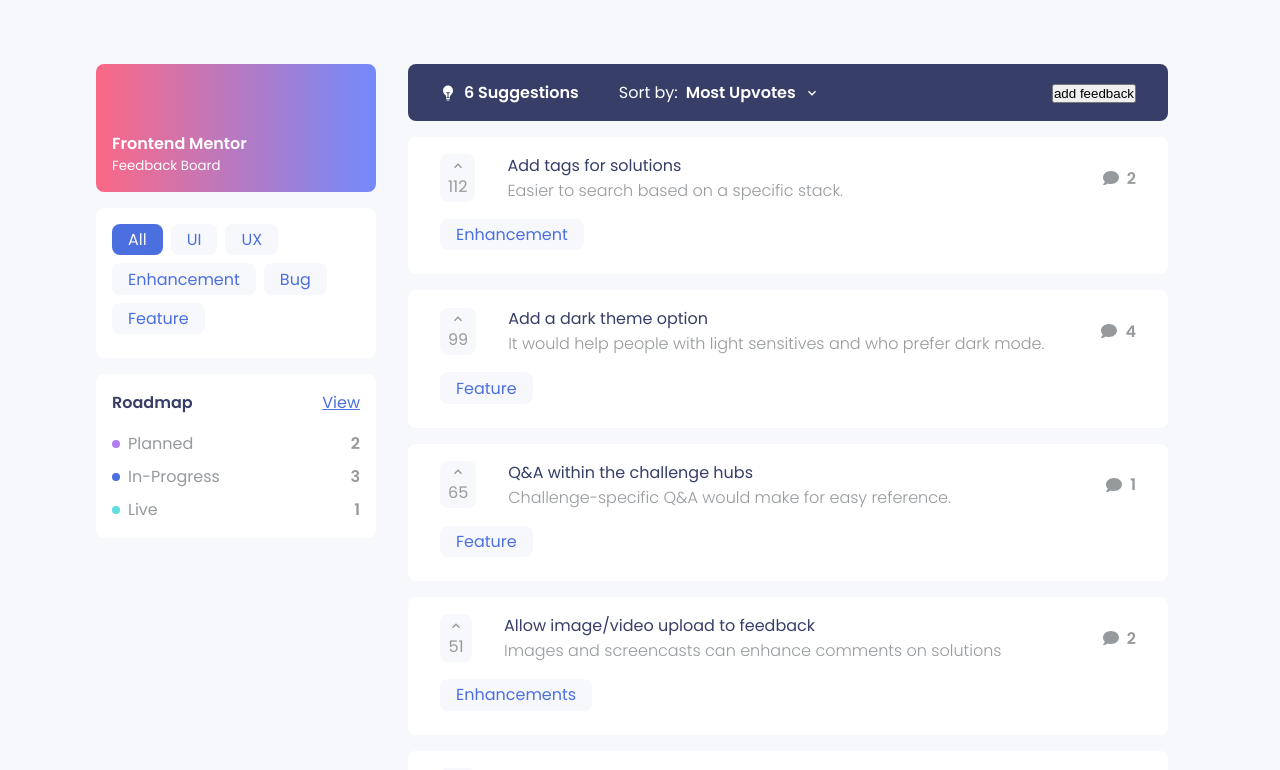
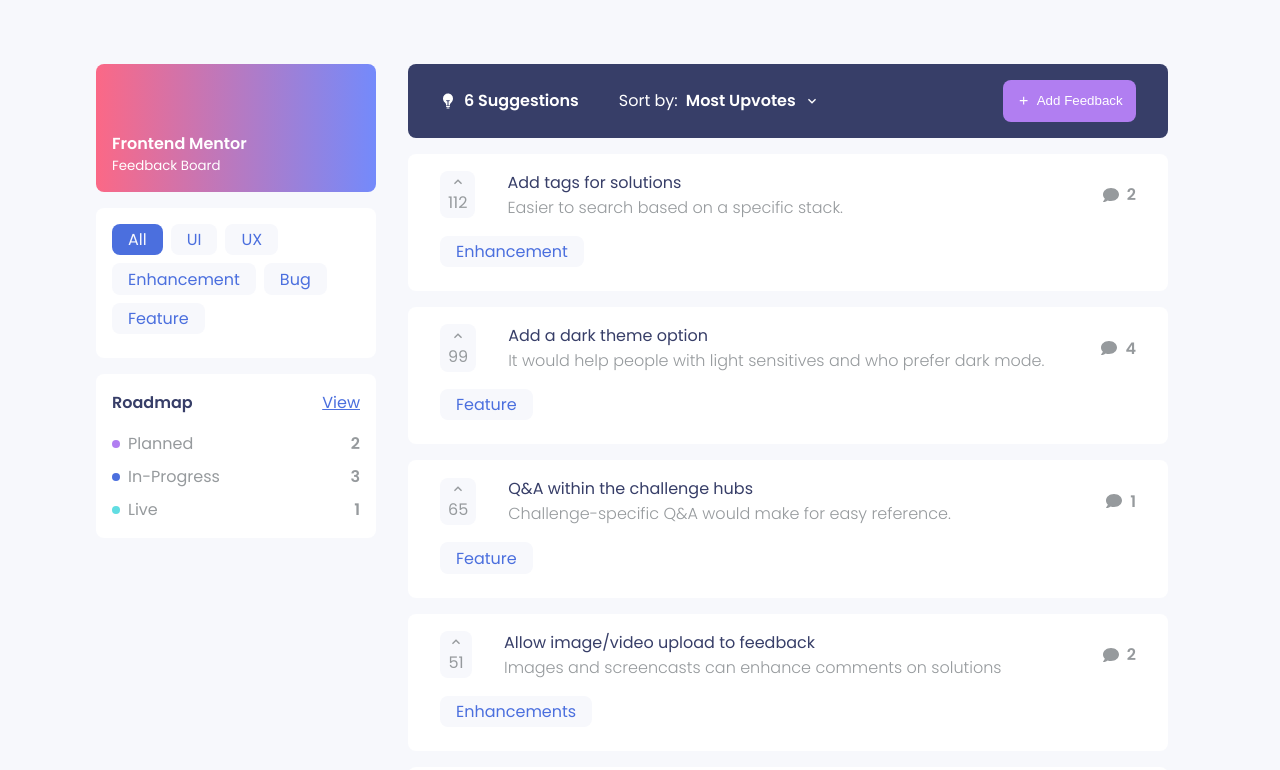
Before and after one commit to cziem/frontmentor-demo, a React (Create React App) app: page / in a window 1280 px wide. Shown: the top 770 px of the page. Built offline with nearby package versions, Linux system fonts and the light colour scheme.

Commit message:
add button

```diff
--- /dev/null
+++ b/src/components/Button/button.scss
@@ -0,0 +1,21 @@
+@import "../../styles/variables";
+
+.btn__main {
+  border: 0;
+  outline: none;
+  cursor: pointer;
+  padding: $spacer-s;
+  border-radius: $radius;
+  color: var(--paper-color);
+  text-transform: capitalize;
+  background-color: var(--secondary);
+
+  .btn__icon__text {
+    display: flex;
+    align-items: center;
+    svg {
+      margin-right: $spacer-xs;
+      color: var(--paper-color);
+    }
+  }
+}
--- a/src/components/Button/index.jsx
+++ b/src/components/Button/index.jsx
@@ -0,0 +1,19 @@
+import React from "react";
+import "./button.scss";
+
+const Button = ({ text, icon, handleClick, ...props }) => {
+  const btnTxt = (
+    <span className="btn__icon__text">
+      {icon}
+      {text}
+    </span>
+  );
+
+  return (
+    <button {...props} className="btn__main">
+      {icon ? btnTxt : text}
+    </button>
+  );
+};
+
+export default Button;
--- a/src/pages/frontMentor.jsx
+++ b/src/pages/frontMentor.jsx
@@ -1,9 +1,10 @@
 import React from "react";
-import { MdKeyboardArrowDown } from "react-icons/md";
+import { MdAdd, MdKeyboardArrowDown } from "react-icons/md";
 import { IoBulb } from "react-icons/io5";
 import Card from "../components/Card";
 import { suggestionsData } from "../data/suggestions.data";
 import "./frontMentor.scss";
+import Button from "../components/Button";
 
 const FrontMentor = () => {
   return (
@@ -26,7 +27,7 @@
         </div>
 
         <div className="cta">
-          <button>add feedback</button>
+          <Button text="Add feedback" icon={<MdAdd />} />
         </div>
       </header>
 
```
